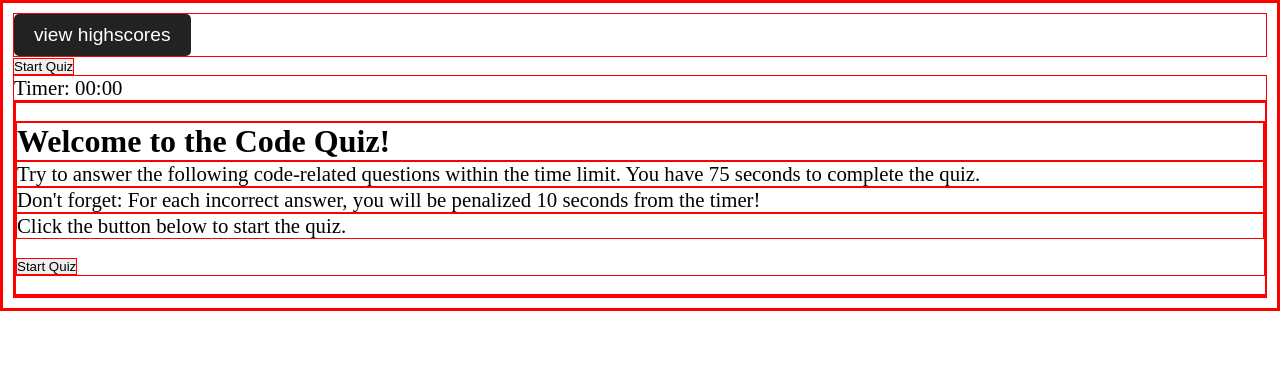
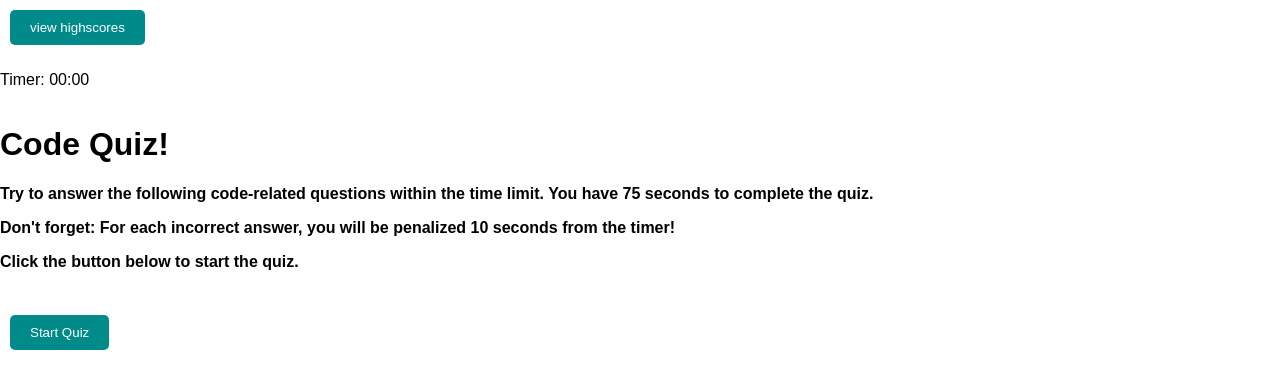
Before and after one commit to alondrao/Module-4-Assignment, a plain HTML site: page index.html in a window 1280 px wide. Drawn offline with Linux system fonts and the light colour scheme.

Commit message:
added css

```diff
--- a/css/style.css
+++ b/css/style.css
@@ -1,33 +1,55 @@
 * {
+    font-family: 'Arial', sans-serif;
+    max-width: 100%;
+    background-color: white;
+}
+header{
+    font-weight: bold;
+    display: flex;
+    justify-content: space-between;
+    align-items: center;}
+    .logo {
+        font-size: 1.5em;
+        color: #333;
+    }
+body {
     margin: 0;
     padding: 0;
     box-sizing: border-box;
+    background-color: #f4f4f4;
+}
+#scoreDisplay {
+    float: left;
+    color: darkcyan;
+  }
 
-    border: 1px solid red;
-}
+  #scoreDisplay:hover {
+    background-color: #ddd;
+    color: black;
+  }
 
-body {
-    background-color:#222222
-    font-family monospace;
-}
-p {
-    color: rgb(4, 1, 1);
-    font-size: 1.3em;
-}
+  #timerDisplay {
+    color: darkcyan;
+    float: right;
+    }
 
-.outer-container {
-    padding: 10px
-}
-
-.top-bar button {
-    background-color: #222222;
+  #timerDisplay:hover
+  {
+    background-color: #ddd;
+    color: black;
+  }
+  button {
+    background-color: darkcyan;
     color: white;
     padding: 10px 20px;
     border: none;
     border-radius: 5px;
     cursor: pointer;
-    font-size: 1.2em;
-}
-.top-bar button:hover {
-    background-color: #333333;
-}
+    margin: 10px;
+  }
+  .container {
+    display: flex;
+    justify-content: center;
+    align-items: center;
+    height: 100vh;
+  }
--- a/index.html
+++ b/index.html
@@ -12,19 +12,21 @@
          class="top-bar">
          <button>view highscores</button>
         </div>
-        <button id="startButton"> Start Quiz</button>
+
         <p id="demo">Timer: 00:00</p>
         <div class="inner-container">
             <header class="quiz-intro">
 
+
             <container>
                 <div id="homeContainer" class="none">
-                         <h1>Welcome to the Code Quiz!</h1>
+                         <h1>Code Quiz!</h1>
                          <p>Try to answer the following code-related questions within the time limit. You have 75 seconds to complete the quiz.</p>
                          <p> Don't forget: For each incorrect answer, you will be penalized 10 seconds from the timer!</p>
                          <p>Click the button below to start the quiz.</p>
                         <br>
-                     <button id="startBtn">Start Quiz</button>
+                        <button id="startButton"> Start Quiz</button>
+
                 </div>
             </container>
 
@@ -54,7 +56,7 @@
                     </section>
 
                     <div id= "game_over" style="display: none">
-                        <h2> Game Over</h2>
+                        <h2>All Done!</h2>
                         Your Score: <var id="end_score"> </var>
                         </br>
                         Initials: <input type="text"  value="initials" id="initials">
```
